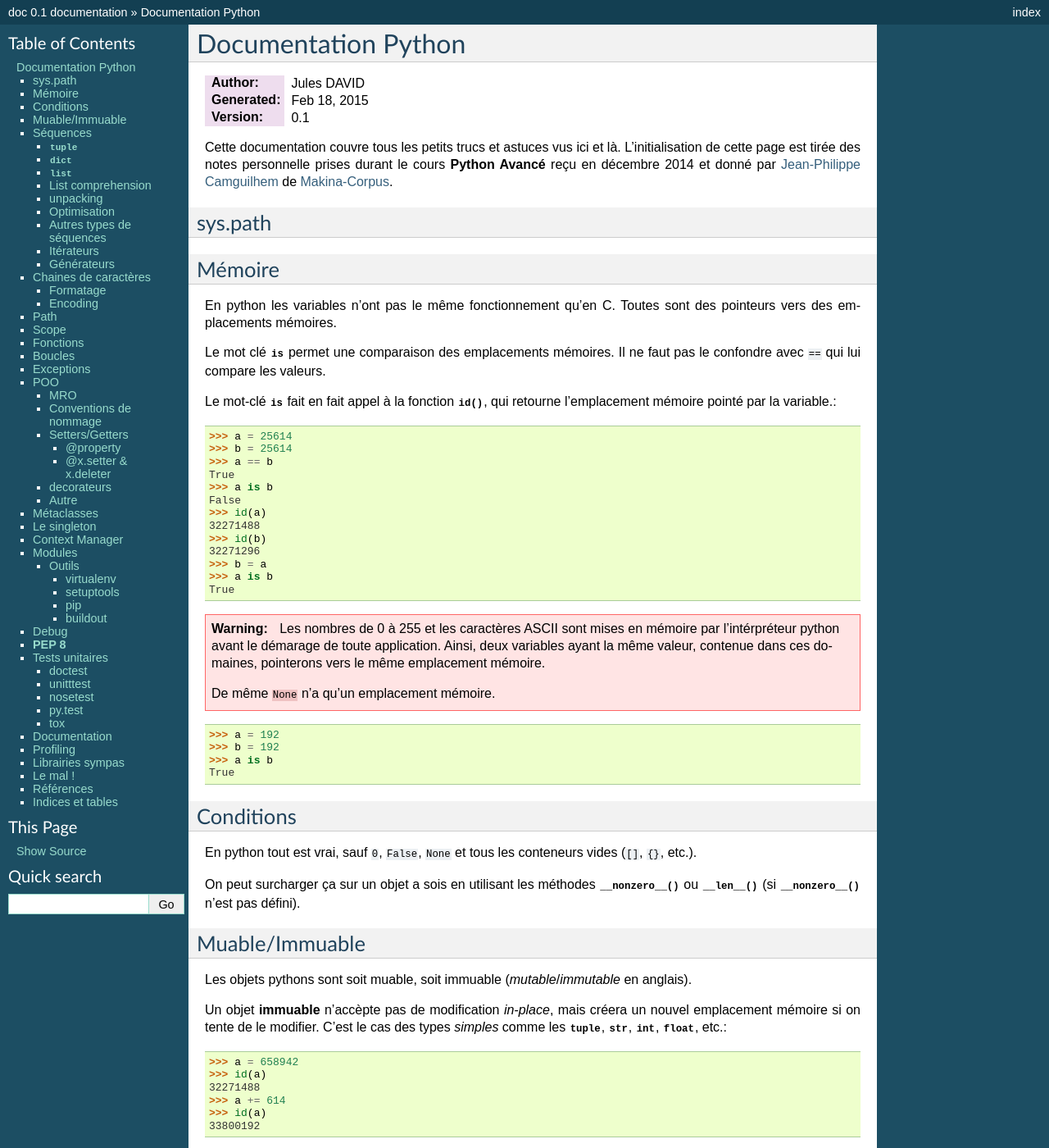
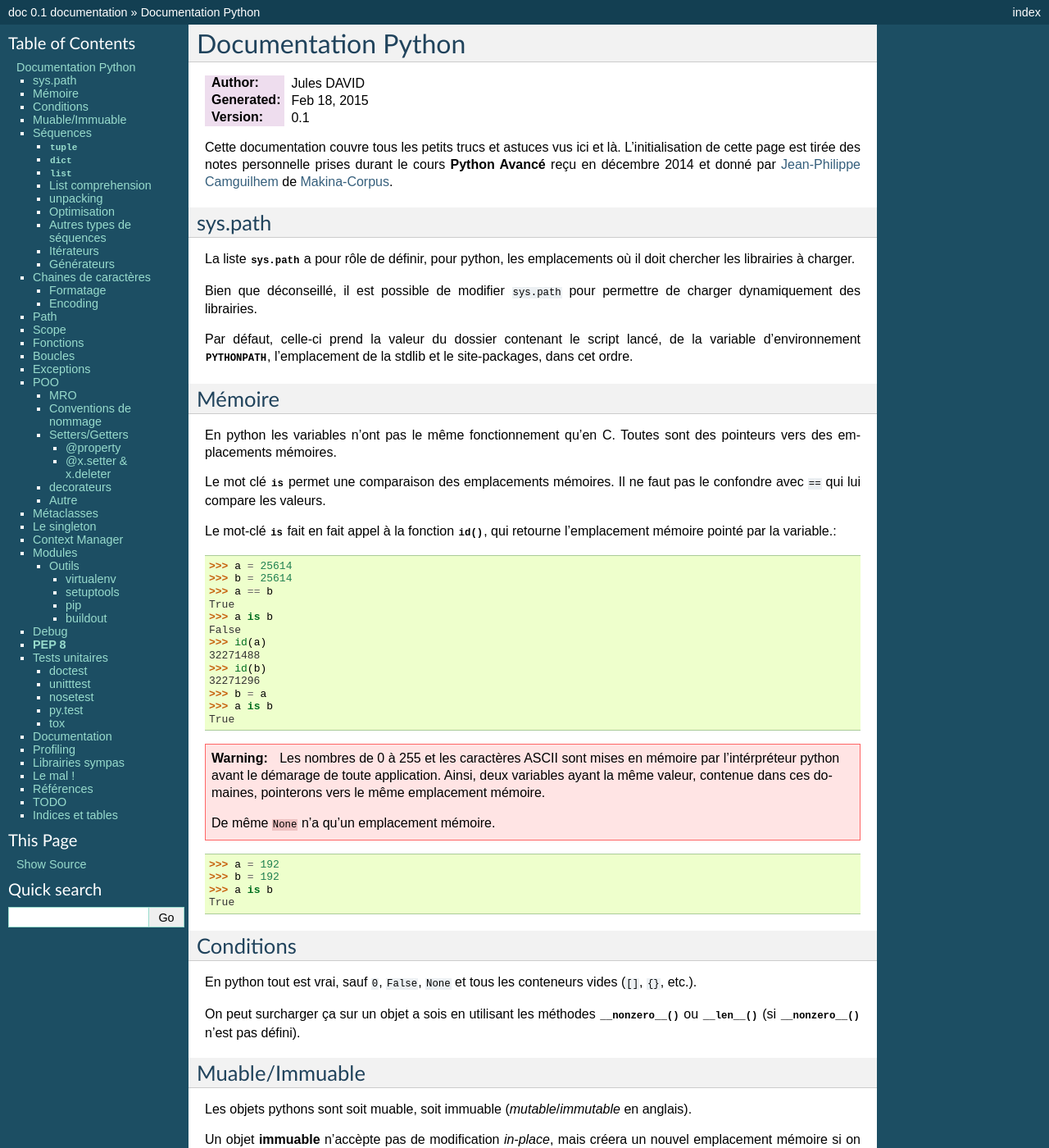
Before and after one commit to galactics/doc-python, a Sphinx documentation site: the page built from source/index.rst, in a window 1280 px wide and 1400 px high. Shown: the whole window at 82% size. Built offline with Sphinx 7.4.7, drawn with Linux system fonts in a browser that asks for light colours; some of the changed text lies outside the part shown.

Commit message:
TODO et sys.path

```diff
--- a/source/conf.py
+++ b/source/conf.py
@@ -34,6 +34,8 @@ extensions = [
     'sphinx.ext.todo',
     'sphinx.ext.mathjax',
 ]
+
+todo_include_todos = True
 
 # Add any paths that contain templates here, relative to this directory.
 templates_path = ['_templates']
--- a/source/index.rst
+++ b/source/index.rst
@@ -21,7 +21,15 @@ le cours **Python Avancé** reçu en décembre 2014 et donné par
 sys.path
 ========
 
-.. todo:: Expliquer l'importance du truc
+La liste :py:obj:`sys.path` a pour rôle de définir, pour python, les
+emplacements où il doit chercher les librairies à charger.
+
+Bien que déconseillé, il est possible de modifier ``sys.path`` pour permettre
+de charger dynamiquement des librairies.
+
+Par défaut, celle-ci prend la valeur du dossier contenant le script lancé, de
+la variable d'environnement :envvar:`PYTHONPATH`, l'emplacement de la stdlib
+et le site-packages, dans cet ordre.
 
 Mémoire
 =======
@@ -881,6 +889,11 @@ Références
 * `Python Module Of The Week <http://pymotw.com/2/>`_ présentation des modules de la stdlib. Très complets
 * `Sam\&Max <http://sametmax.com>`__
 
+TODO
+====
+
+.. todolist::
+
 Indices et tables
 ==================
 
```
